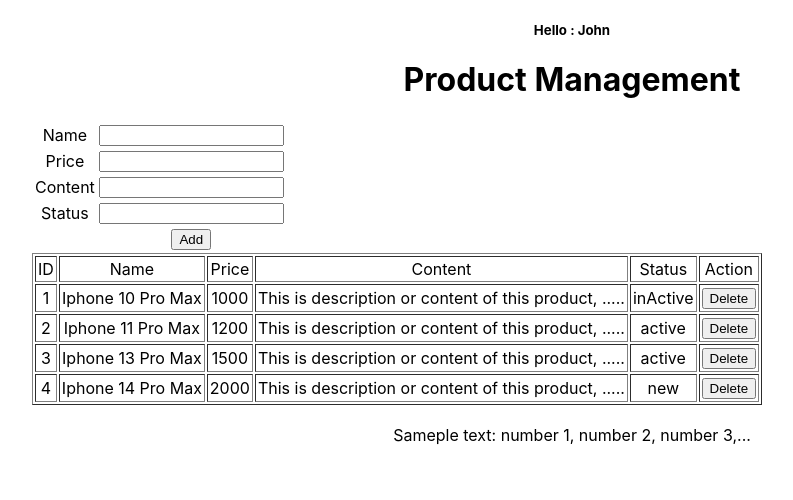
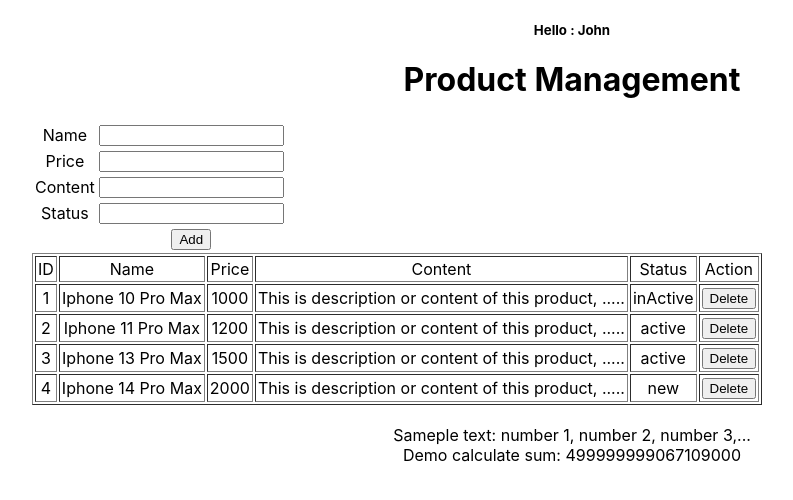
Before and after one commit to manngo2013/demo-fifth-projec, a React (Create React App) app: page / in a window 1280 px wide. Shown: the top 500 px of the page, without its empty margins (68-861 px from the left). Built offline with nearby package versions, Linux system fonts and the light colour scheme.

Commit message:
Lecture 57: Using useMemo()

```diff
--- a/src/App.js
+++ b/src/App.js
@@ -1,7 +1,7 @@
 import logo from './logo.svg';
 import './App.css';
 import ProductList from './components/ProductList';
-import { useCallback, useEffect, useState } from 'react';
+import { useCallback, useEffect, useMemo, useState } from 'react';
 import queryString from 'query-string';
 import { useLocation } from 'react-router-dom';
 import Header from './components/Header';
@@ -65,6 +65,15 @@
     setProducts((products) => [...products, product]);
   }, []);
 
+  const result = useMemo(() => {
+    console.log("Render loadingLargeData");
+    let sum = 0;
+    for (let i = 0; i < 1000000000; i++) {
+      sum += i;
+    }
+    return sum;
+  }, []);
+
   return (
     <div className="App">
       <Header />
@@ -73,6 +82,9 @@
       <ProductList products={renderProducts} removeProduct={removeProduct} />
       <br />
       <SampleReactMemo txt="number 1, number 2, number 3,..." />
+      <div>
+        Demo calculate sum: {result}
+      </div>
     </div>
   );
 }
```
